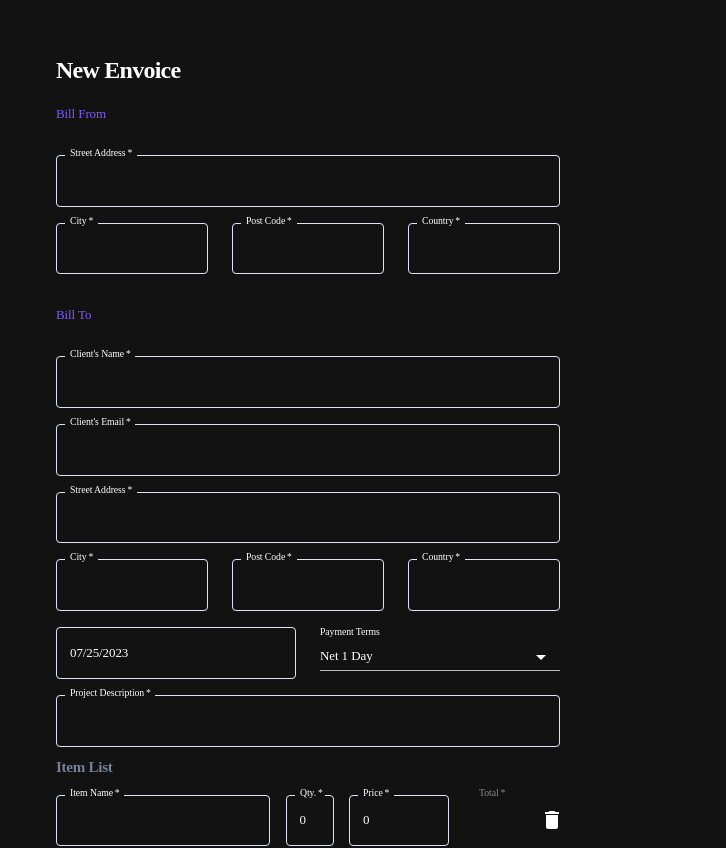
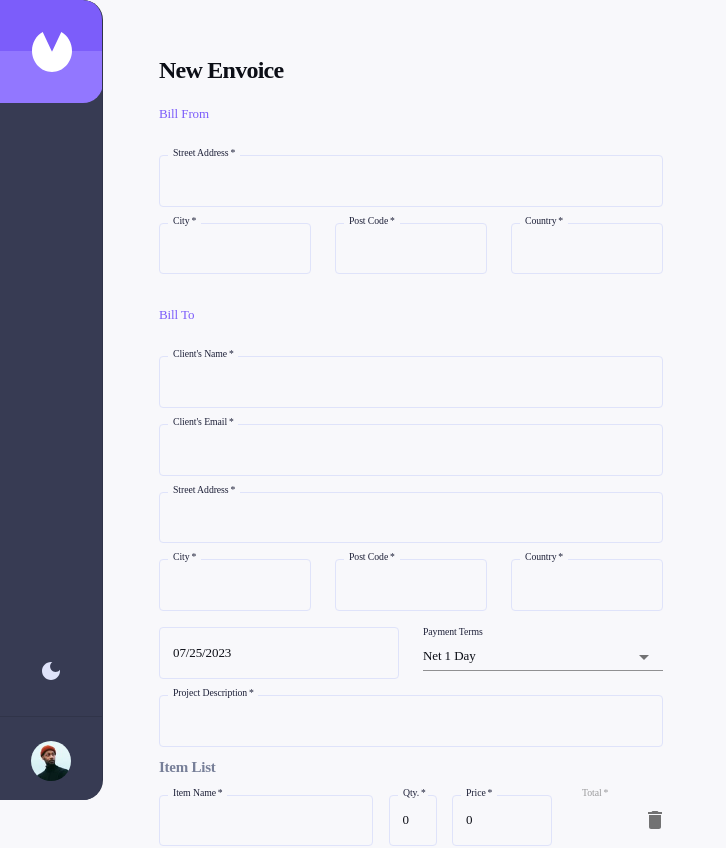
Before and after one commit to giga-gogosashvili/invoice-app, a React (Create React App) app: page /invoices/create in a window 1280 px wide. Shown: the top 848 px of the page, without its empty margins (0-726 px from the left). Built offline with nearby package versions, Linux system fonts and the light colour scheme; no server answers.

Commit message:
drawer added to every components

```diff
--- a/src/App.tsx
+++ b/src/App.tsx
@@ -26,7 +26,7 @@ export default function App() {
 
   return (
     <>
-      <ThemeProvider theme={darkModeTheme}>
+      <ThemeProvider theme={lightModeTheme}>
         <CssBaseline />
         <Drawer></Drawer>
 
--- a/src/components/EditCreate.tsx
+++ b/src/components/EditCreate.tsx
@@ -25,6 +25,7 @@ import {
   StyledTFShort,
   StyledTFLong,
 } from "../customize/StyledElements";
+import Drawer from "../components/Drawer";
 
 import Button from "@mui/material/Button";
 
@@ -132,6 +133,8 @@ export default function EditCreate() {
   };
 
   return (
+    <Box sx={{ display: "flex", bgcolor: "background.paper" }}>
+      <Drawer></Drawer>
       <Box sx={{ width: "616px", ml: "56px" }}>
         <Typography color="text.primary" variant="h2" sx={{ mt: "59px" }}>
           {invoice ? `Edit ${id}` : "New Envoice"}
@@ -150,7 +153,9 @@ export default function EditCreate() {
           label="Street Address"
           type="text"
           value={
-          invoice ? senderStreet || invoice.senderAddress.street : senderStreet
+            invoice
+              ? senderStreet || invoice.senderAddress.street
+              : senderStreet
           }
           onChange={(event: React.ChangeEvent<HTMLInputElement>) => {
             setSenderStreet(event.target.value);
@@ -254,7 +259,9 @@ export default function EditCreate() {
           id="form-street-to"
           label="Street Address"
           value={
-          invoice ? clientStreet || invoice.clientAddress.street : clientStreet
+            invoice
+              ? clientStreet || invoice.clientAddress.street
+              : clientStreet
           }
           onChange={(event: React.ChangeEvent<HTMLInputElement>) => {
             setClientStreet(event.target.value);
@@ -528,7 +535,8 @@ export default function EditCreate() {
                   defaultValue={
                     invoice
                       ? item.quantity * item.price ||
-                      invoice.items[index].price * invoice.items[index].quantity
+                        invoice.items[index].price *
+                          invoice.items[index].quantity
                       : ""
                   }
                 />
@@ -743,5 +751,6 @@ export default function EditCreate() {
         </div>
         {/* </Box> */}
       </Box>
+    </Box>
   );
 }
--- a/src/components/Invoice.tsx
+++ b/src/components/Invoice.tsx
@@ -75,7 +75,6 @@ export default function Invoice() {
 
   return (
     <>
-      {/* <Drawer></Drawer> */}
       <Box
         display={"flex"}
         sx={{
@@ -83,6 +82,8 @@ export default function Invoice() {
           bgcolor: "#F8F8FB",
         }}
       >
+        <Drawer></Drawer>
+
         <Box
           sx={{
             margin: "0 auto",
--- a/src/components/InvoiceItem.tsx
+++ b/src/components/InvoiceItem.tsx
@@ -2,7 +2,7 @@ import { Box, List, ListItemText, Typography } from "@mui/material";
 import Stack from "@mui/material/Stack";
 import { InvoiceResponse } from "./Invoices";
 import Chip from "@mui/material/Chip";
-import { StyledListItem } from "../customize/StyledElements";
+import { StyledListItem, StatusButton } from "../customize/StyledElements";
 import FiberManualRecordIcon from "@mui/icons-material/FiberManualRecord";
 import InvoiceItemMenu from "./InvoiceItemMenu";
 import Grid from "@mui/material/Grid";
@@ -95,6 +95,10 @@ export default function InvoiceItem({ data, func }: Props) {
                           mr: 5,
                           width: 100,
                           typography: "h4",
+
+                          "& .MuiChip-label": {
+                            opacity: "1!important",
+                          },
                         }}
                         icon={<FiberManualRecordIcon />}
                       ></Chip>
--- a/src/components/InvoiceItemMenu.tsx
+++ b/src/components/InvoiceItemMenu.tsx
@@ -90,11 +90,7 @@ export default function InvoiceItemMenu({ invoice }: Props) {
                 Details
               </MenuItem>
             </Link>
-            <DeleteIcon
-              onClick={() => {
-                navigate(`/invoices/${invoice.id}`);
-              }}
-            ></DeleteIcon>
+
             <MenuItem
               key={index}
               value={invoice.id}
--- a/src/components/Invoices.tsx
+++ b/src/components/Invoices.tsx
@@ -1,6 +1,5 @@
 import { useEffect, useState } from "react";
 import InvoiceItem from "./InvoiceItem";
-import Button from "@mui/material/Button";
 import AddCircleIcon from "@mui/icons-material/AddCircle";
 import Stack from "@mui/material/Stack";
 import FilterButton from "./FilterButton";
--- a/src/customize/StyledElements.tsx
+++ b/src/customize/StyledElements.tsx
@@ -62,3 +62,9 @@ export const StyledTFShort = styled(TextField)(() => ({
   width: "152px",
   flexShrink: 0,
 }));
+
+export const StatusButton = styled(Button)(() => ({
+  width: "104px",
+  flexShrink: 0,
+  borderRadius: "6px",
+}));
--- a/src/themeLight.tsx
+++ b/src/themeLight.tsx
@@ -152,6 +152,13 @@ const getDesignTokens = (mode: any) => ({
         icon: {
           height: 8,
           width: 8,
+          opacity: 1,
+        },
+        label: {
+          opacity: "1 !important",
+        },
+        "& .MuiChip-label": {
+          opacity: 1,
         },
       },
     },
```
Lines whose indentation alone changed are shown as unchanged.
